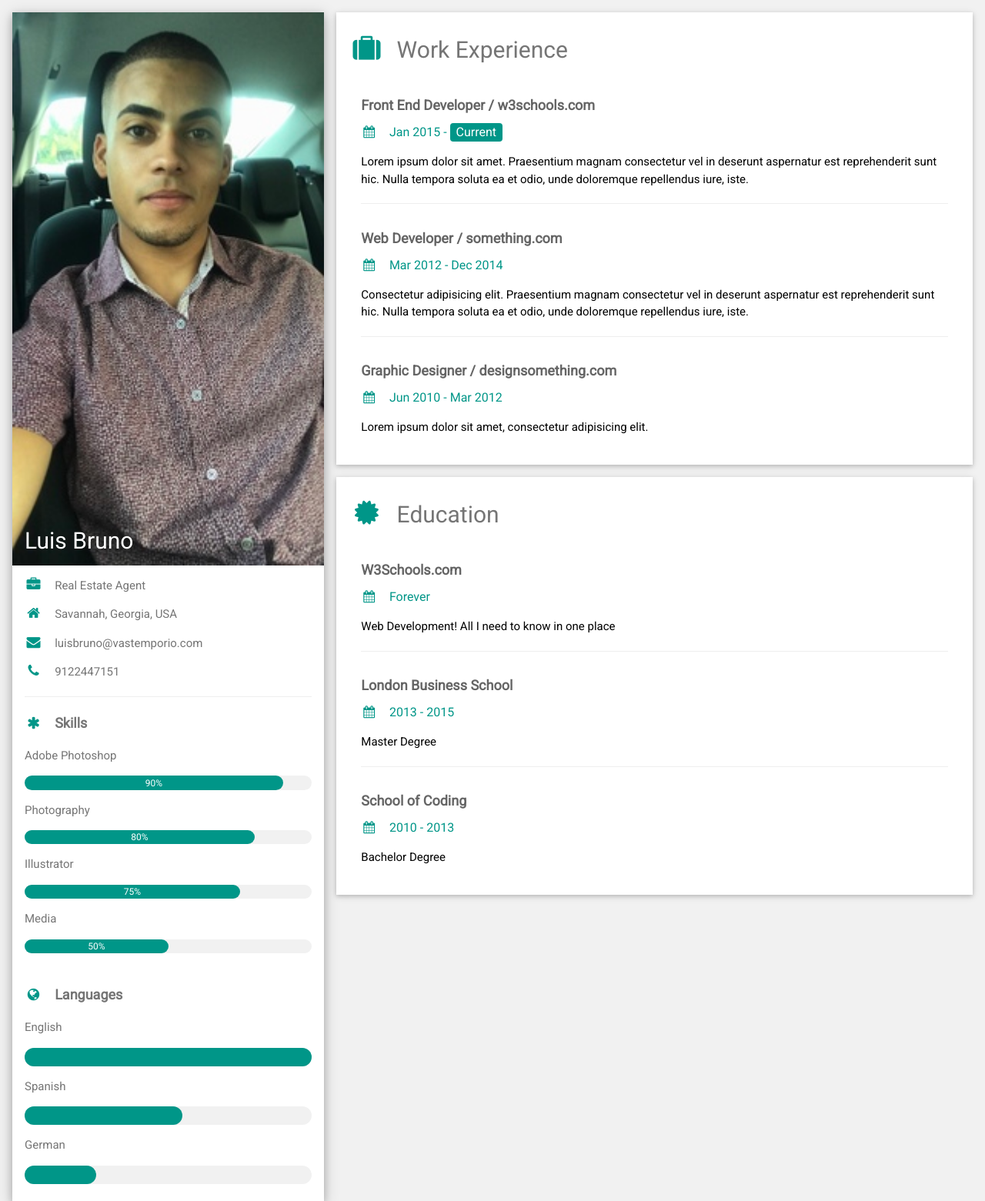
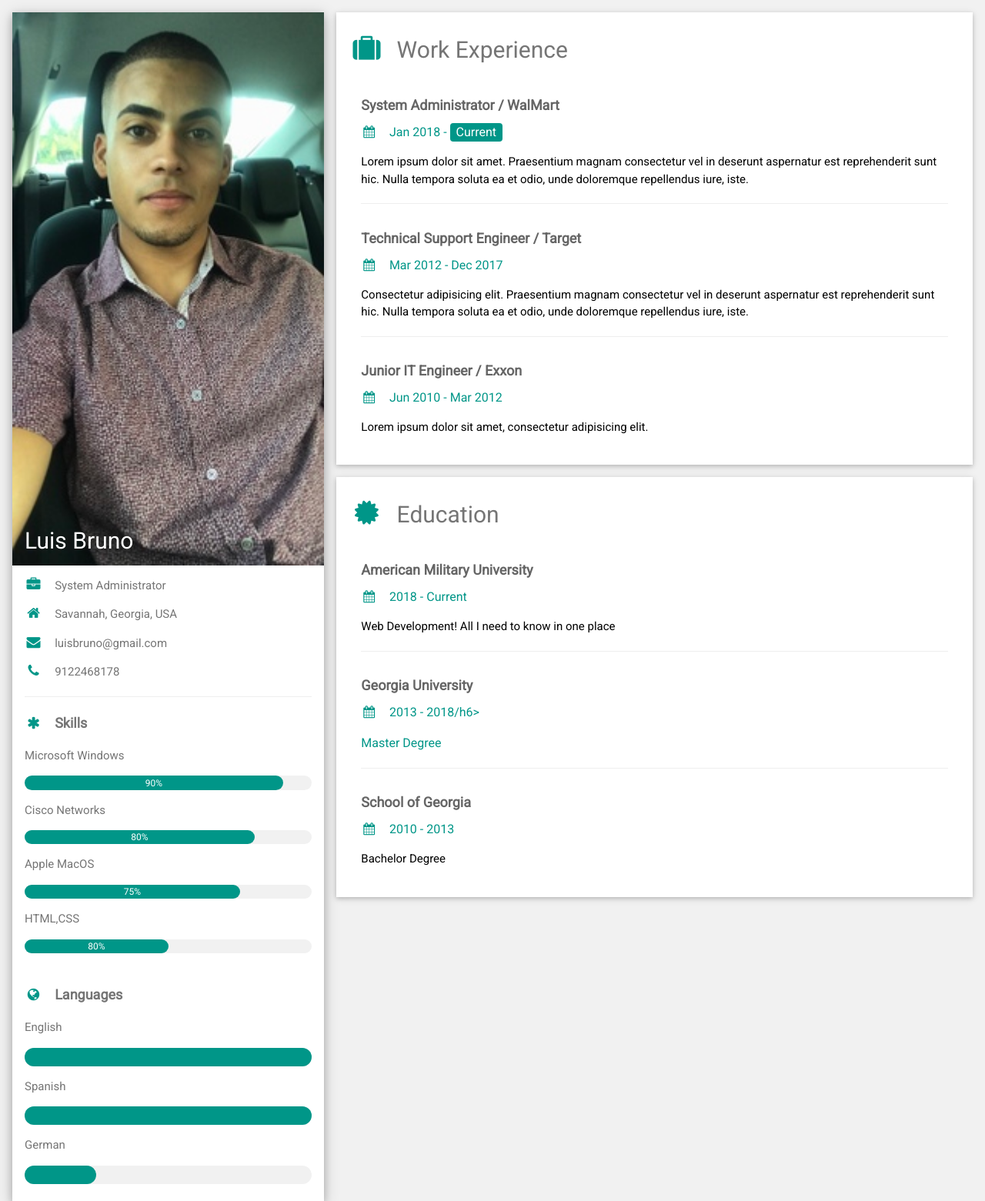
Before and after one commit to tpsprogrammist/cvLuisBruno, a plain HTML site: page BrunoLuisFinalProject.html in a window 1280 px wide. Shown: the top 1561 px of the page at 77% size. Drawn offline with Linux system fonts and the light colour scheme.

Commit message:
fake canges 2

```diff
--- a/BrunoLuisFinalProject.html
+++ b/BrunoLuisFinalProject.html
@@ -1,6 +1,6 @@
 <!DOCTYPE html>
 <html>
-<title>Luis Bruno - Real Estate Agent</title>
+<title>Luis Bruno - System Administrator</title>
 <meta charset="UTF-8">
 <meta name="viewport" content="width=device-width, initial-scale=1">
 <!-- <link rel="stylesheet" href="https://www.w3schools.com/w3css/4/w3.css"> -->
@@ -30,30 +30,30 @@ html,body,h1,h2,h3,h4,h5,h6 {font-family: "Roboto", sans-serif}
           </div>
         </div>
         <div class="w3-container">
-          <p><i class="fa fa-briefcase fa-fw w3-margin-right w3-large w3-text-teal"></i>Real Estate Agent</p>
+          <p><i class="fa fa-briefcase fa-fw w3-margin-right w3-large w3-text-teal"></i>System Administrator</p>
           <p><i class="fa fa-home fa-fw w3-margin-right w3-large w3-text-teal"></i>Savannah, Georgia, USA</p>
-          <p><i class="fa fa-envelope fa-fw w3-margin-right w3-large w3-text-teal"></i>luisbruno@vastemporio.com</p>
-          <p><i class="fa fa-phone fa-fw w3-margin-right w3-large w3-text-teal"></i>9122447151</p>
+          <p><i class="fa fa-envelope fa-fw w3-margin-right w3-large w3-text-teal"></i>luisbruno@gmail.com</p>
+          <p><i class="fa fa-phone fa-fw w3-margin-right w3-large w3-text-teal"></i>9122468178</p>
           <hr>
 
           <p class="w3-large"><b><i class="fa fa-asterisk fa-fw w3-margin-right w3-text-teal"></i>Skills</b></p>
-          <p>Adobe Photoshop</p>
+          <p>Microsoft Windows</p>
           <div class="w3-light-grey w3-round-xlarge w3-small">
             <div class="w3-container w3-center w3-round-xlarge w3-teal" style="width:90%">90%</div>
           </div>
-          <p>Photography</p>
+          <p>Cisco Networks</p>
           <div class="w3-light-grey w3-round-xlarge w3-small">
             <div class="w3-container w3-center w3-round-xlarge w3-teal" style="width:80%">
               <div class="w3-center w3-text-white">80%</div>
             </div>
           </div>
-          <p>Illustrator</p>
+          <p>Apple MacOS</p>
           <div class="w3-light-grey w3-round-xlarge w3-small">
             <div class="w3-container w3-center w3-round-xlarge w3-teal" style="width:75%">75%</div>
           </div>
-          <p>Media</p>
+          <p>HTML,CSS</p>
           <div class="w3-light-grey w3-round-xlarge w3-small">
-            <div class="w3-container w3-center w3-round-xlarge w3-teal" style="width:50%">50%</div>
+            <div class="w3-container w3-center w3-round-xlarge w3-teal" style="width:50%">80%</div>
           </div>
           <br>
 
@@ -64,7 +64,7 @@ html,body,h1,h2,h3,h4,h5,h6 {font-family: "Roboto", sans-serif}
           </div>
           <p>Spanish</p>
           <div class="w3-light-grey w3-round-xlarge">
-            <div class="w3-round-xlarge w3-teal" style="height:24px;width:55%"></div>
+            <div class="w3-round-xlarge w3-teal" style="height:24px;width:100%"></div>
           </div>
           <p>German</p>
           <div class="w3-light-grey w3-round-xlarge">
@@ -83,19 +83,19 @@ html,body,h1,h2,h3,h4,h5,h6 {font-family: "Roboto", sans-serif}
       <div class="w3-container w3-card w3-white w3-margin-bottom">
         <h2 class="w3-text-grey w3-padding-16"><i class="fa fa-suitcase fa-fw w3-margin-right w3-xxlarge w3-text-teal"></i>Work Experience</h2>
         <div class="w3-container">
-          <h5 class="w3-opacity"><b>Front End Developer / w3schools.com</b></h5>
-          <h6 class="w3-text-teal"><i class="fa fa-calendar fa-fw w3-margin-right"></i>Jan 2015 - <span class="w3-tag w3-teal w3-round">Current</span></h6>
+          <h5 class="w3-opacity"><b>System Administrator / WalMart </b></h5>
+          <h6 class="w3-text-teal"><i class="fa fa-calendar fa-fw w3-margin-right"></i>Jan 2018 - <span class="w3-tag w3-teal w3-round">Current</span></h6>
           <p>Lorem ipsum dolor sit amet. Praesentium magnam consectetur vel in deserunt aspernatur est reprehenderit sunt hic. Nulla tempora soluta ea et odio, unde doloremque repellendus iure, iste.</p>
           <hr>
         </div>
         <div class="w3-container">
-          <h5 class="w3-opacity"><b>Web Developer / something.com</b></h5>
-          <h6 class="w3-text-teal"><i class="fa fa-calendar fa-fw w3-margin-right"></i>Mar 2012 - Dec 2014</h6>
+          <h5 class="w3-opacity"><b>Technical Support Engineer / Target</b></h5>
+          <h6 class="w3-text-teal"><i class="fa fa-calendar fa-fw w3-margin-right"></i>Mar 2012 - Dec 2017</h6>
           <p>Consectetur adipisicing elit. Praesentium magnam consectetur vel in deserunt aspernatur est reprehenderit sunt hic. Nulla tempora soluta ea et odio, unde doloremque repellendus iure, iste.</p>
           <hr>
         </div>
         <div class="w3-container">
-          <h5 class="w3-opacity"><b>Graphic Designer / designsomething.com</b></h5>
+          <h5 class="w3-opacity"><b>Junior IT Engineer / Exxon</b></h5>
           <h6 class="w3-text-teal"><i class="fa fa-calendar fa-fw w3-margin-right"></i>Jun 2010 - Mar 2012</h6>
           <p>Lorem ipsum dolor sit amet, consectetur adipisicing elit. </p><br>
         </div>
@@ -104,19 +104,19 @@ html,body,h1,h2,h3,h4,h5,h6 {font-family: "Roboto", sans-serif}
       <div class="w3-container w3-card w3-white">
         <h2 class="w3-text-grey w3-padding-16"><i class="fa fa-certificate fa-fw w3-margin-right w3-xxlarge w3-text-teal"></i>Education</h2>
         <div class="w3-container">
-          <h5 class="w3-opacity"><b>W3Schools.com</b></h5>
-          <h6 class="w3-text-teal"><i class="fa fa-calendar fa-fw w3-margin-right"></i>Forever</h6>
+          <h5 class="w3-opacity"><b>American Military University</b></h5>
+          <h6 class="w3-text-teal"><i class="fa fa-calendar fa-fw w3-margin-right"></i>2018 - Current</h6>
           <p>Web Development! All I need to know in one place</p>
           <hr>
         </div>
         <div class="w3-container">
-          <h5 class="w3-opacity"><b>London Business School</b></h5>
-          <h6 class="w3-text-teal"><i class="fa fa-calendar fa-fw w3-margin-right"></i>2013 - 2015</h6>
+          <h5 class="w3-opacity"><b>Georgia University</b></h5>
+          <h6 class="w3-text-teal"><i class="fa fa-calendar fa-fw w3-margin-right"></i>2013 - 2018/h6>
           <p>Master Degree</p>
           <hr>
         </div>
         <div class="w3-container">
-          <h5 class="w3-opacity"><b>School of Coding</b></h5>
+          <h5 class="w3-opacity"><b>School of Georgia</b></h5>
           <h6 class="w3-text-teal"><i class="fa fa-calendar fa-fw w3-margin-right"></i>2010 - 2013</h6>
           <p>Bachelor Degree</p><br>
         </div>
```
